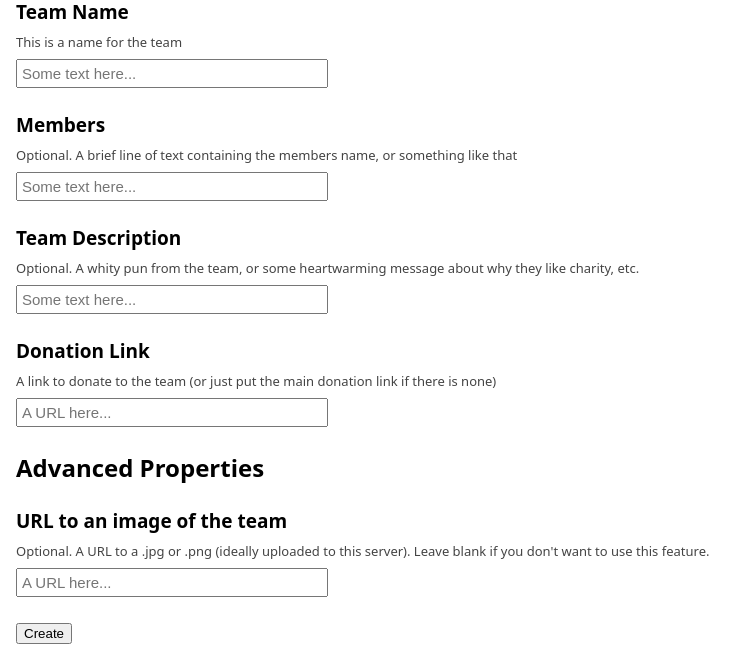
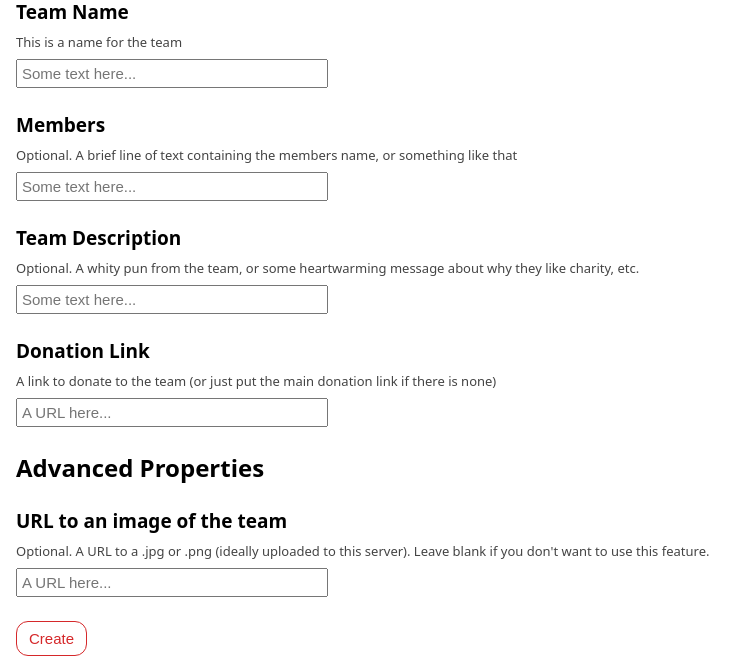
Before and after one commit to bilaalrashid/rag-lost, a PHP site: page /admin/team/add/index.php in a window 1280 px wide. Shown: the part 218-890 px from the top of the page, without its empty margins (0-756 px from the left). Before the commit the page ends 862 px from the top, so only its background shows below. Run offline with PHP 8.4, Linux system fonts and the light colour scheme; the visitor is signed in with stand-in values (Sample User, id 1).

Commit message:
Style form buttons

```diff
--- a/public/css/admin.css
+++ b/public/css/admin.css
@@ -1,10 +1,15 @@
+:root {
+  --rag-red-color: rgb(213, 40, 42);
+}
+
+
 body {
   font-family: system-ui, -apple-system, "Segoe UI", Roboto, Ubuntu, Cantarell, "Noto Sans", sans-serif, BlinkMacSystemFont, "Helvetica Neue", Arial, "Apple Color Emoji", "Segoe UI Emoji", "Segoe UI Symbol", "Noto Color Emoji";
   margin: 16px;
 }
 
 a {
-  color: rgb(213, 40, 42);
+  color: var(--rag-red-color);
 }
 
 header {
@@ -47,6 +52,22 @@ form .form-row input {
   width: 300px;
 }
 
+form button {
+  padding: 8px 12px;
+  background-color: white;
+  color: var(--rag-red-color);
+  border: 1px solid var(--rag-red-color);
+  border-radius: 12px;
+  font-size: 15px;
+  transition: 0.2s;
+  cursor: pointer;
+}
+
+form button:hover {
+  background-color: var(--rag-red-color);
+  color: white;
+}
+
 .error {
   color: red;
   font-weight: 600;
```
